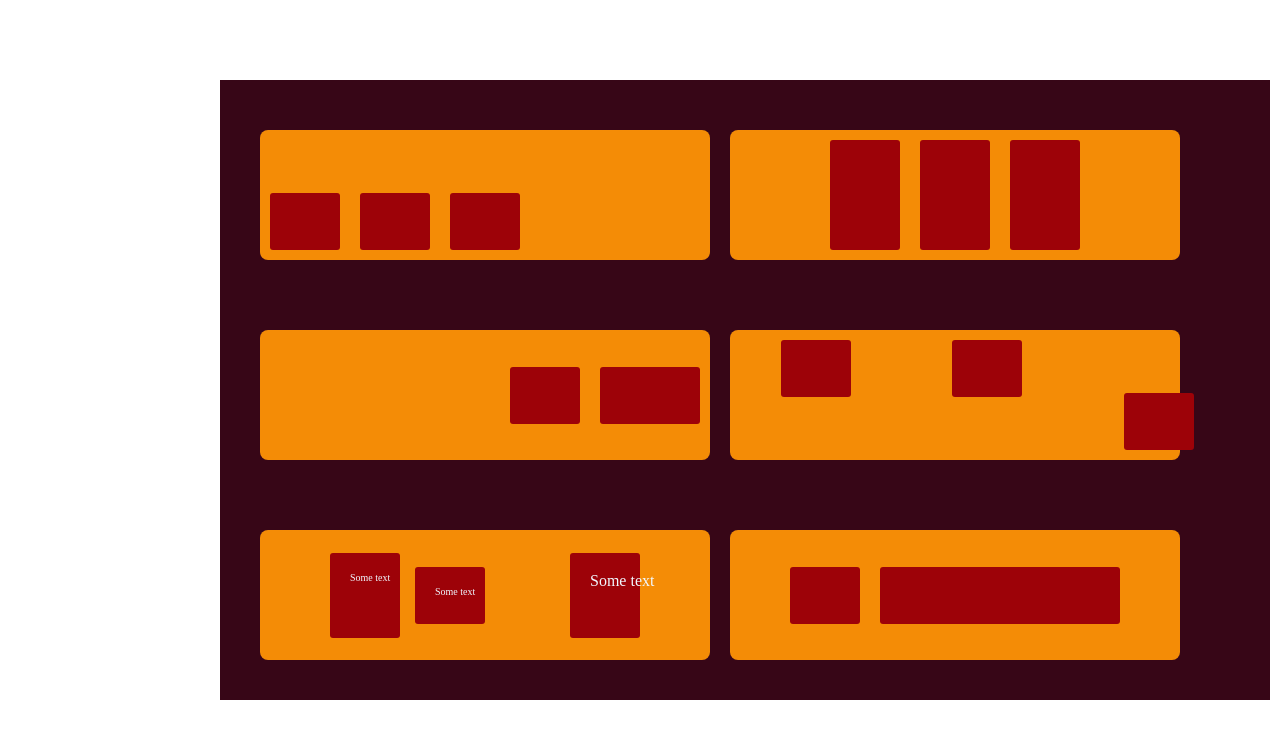
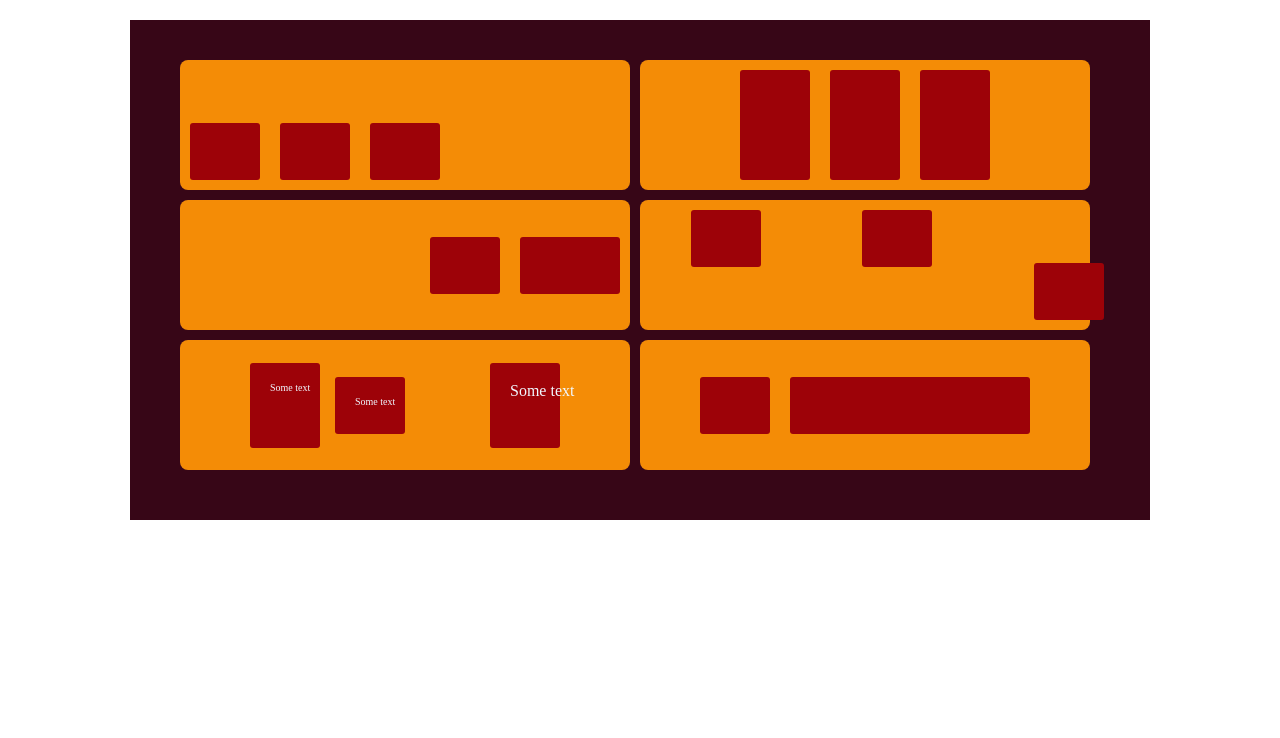
Before and after one commit to celeostergren/Flextask, a plain HTML site: page index.html in a window 1280 px wide. Drawn offline with Linux system fonts and the light colour scheme.

Commit message:
edited the margins

```diff
--- a/css/style.css
+++ b/css/style.css
@@ -1,29 +1,37 @@
 .flex-container {
-  width: 1030px;
-  height: 600px;
+  width: 1000px;
+  height: 500px;
   background: rgba(55, 6, 23, 1);
-  margin-top: 80px;
-  margin-left: 220px;
-  padding-top: 20px;
-  margin-bottom: 20px;
   padding-left: 20px;
+  display: flex;
+  flex-direction: column;
+  margin: 0 auto;
+  margin-top: 20px;
+
+}
+
+/* Parents and Children */
+
+.parent{
   display: flex;
   flex-direction: row;
   flex-wrap: wrap;
+  gap: 10px;
+  margin-top: 20px;
+  margin-left: 10px;
+
 }
 
-/* Parent_1 and Children */
 
 .parent_1 {
   width: 450px;
   height: 130px ;
-  margin-top: 30px;
+  margin-top: 20px;
   margin-left: 20px;
+
   background: rgba(244, 140, 6, 1);
   border-radius: 8px;
-  flex-wrap: wrap;
   display: flex;
-  flex-direction: row;
   justify-content:flex-start;
   align-items: end;
 }
@@ -42,13 +50,11 @@
 .parent_2  {
   width: 450px;
   height:130px;
-  margin-top: 30px;
-  margin-left: 20px;
+  margin-top: 20px;
+  margin-right: 20px;
   background: rgba(244, 140, 6, 1);
   border-radius: 8px;
-  flex-wrap: wrap;
   display: flex;
-  flex-direction: row;
   justify-content:center;
   align-items:stretch;
 }
@@ -67,14 +73,11 @@
 .parent_3  {
   width: 450px;
   height: 130px;
-
   display: flex;
-  margin-top: 30px;
   margin-left: 20px;
+  padding-top: 0px;
   background: rgba(244, 140, 6, 1);
   border-radius: 8px;
-  display: flex;
-  flex-direction: row;
   justify-content:flex-end;
   align-items: center;
 }
@@ -103,8 +106,6 @@
 .parent_4 {
   width: 450px;
   height: 130px ;
-  margin-top:30px;
-  margin-left: 20px;
   background: rgba(244, 140, 6, 1);
   border-radius: 8px;
   flex-wrap: wrap;
@@ -146,14 +147,12 @@
 
 .parent_5  {
   width: 450px;
-  height: 130px ;
-  margin-top: 30px;
+  height: 130px;
   margin-left: 20px;
   background: rgba(244, 140, 6, 1);
   border-radius: 8px;
   flex-wrap: wrap;
   display: flex;
-  flex-direction: row;
   justify-content:space-between;
   align-items: center;
 }
@@ -200,13 +199,10 @@
 .parent_6  {
   width: 450px;
   height: 130px ;
-  margin-top: 30px;
-  margin-left: 20px;
   background: rgba(244, 140, 6, 1);
   border-radius: 8px;
   flex-wrap: wrap;
   display: flex;
-  flex-direction: row;
   justify-content:center;
   align-items: center;
 }
@@ -227,5 +223,4 @@
   width: 200px;
   height: 17px;
   border-radius: 3px;
-
 }
--- a/index.html
+++ b/index.html
@@ -13,6 +13,8 @@
 <div class="flex-container">
 
  <!--Parent_1 and Children-->
+
+    <div class="parent">
         <div class="parent_1">
             <div class="child"></div>
             <div class="child"></div>
@@ -53,6 +55,7 @@
             <div class="child_b"></div>
         </div>
     </div>
+</div>
 </p>
 </body>
 </html>
```
Lines whose indentation alone changed are shown as unchanged.
